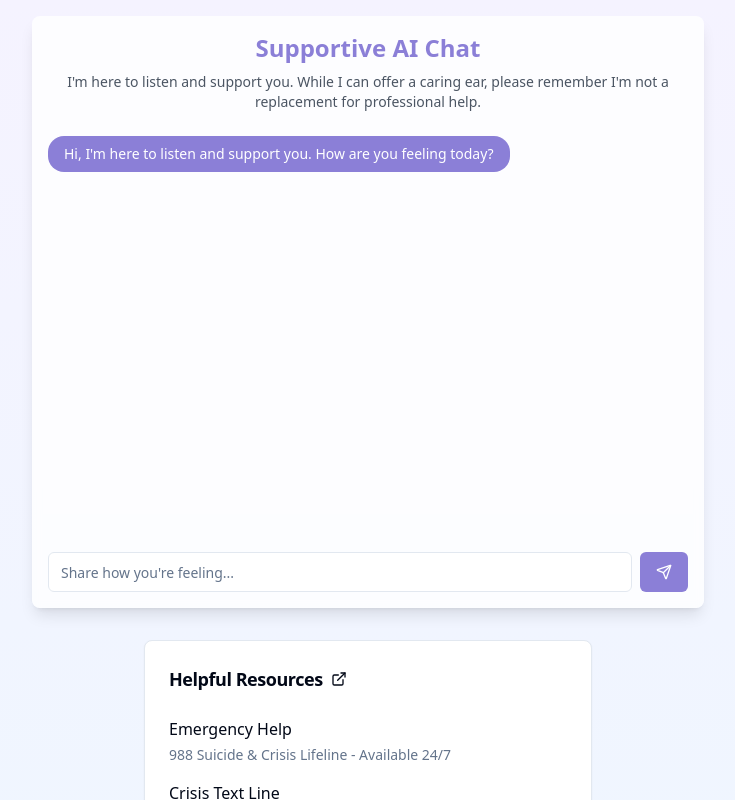
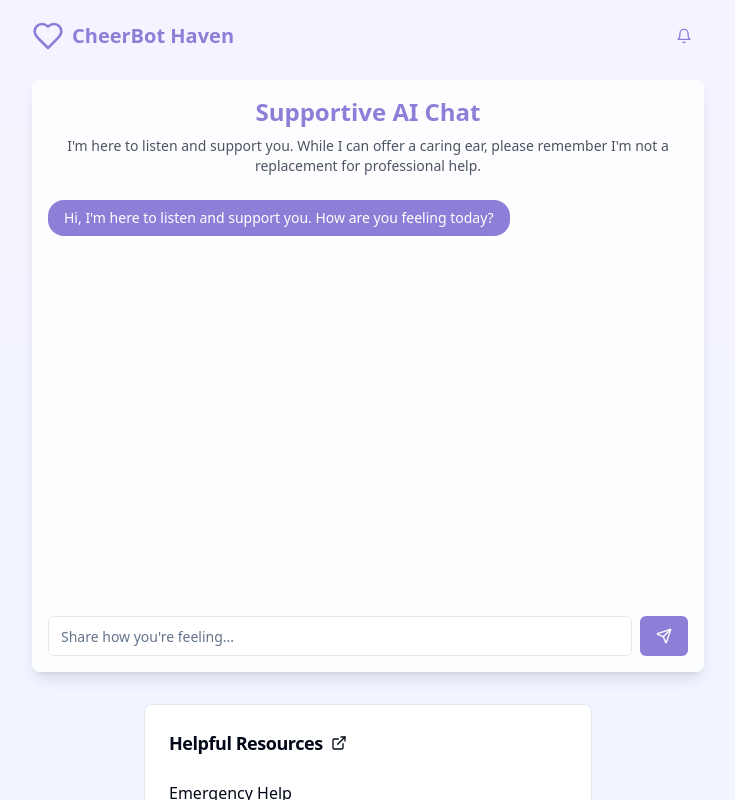
Before and after one commit to himeshbist/cheerbot-haven, a React (Vite) app: page / in a window 1280 px wide. Shown: the top 800 px of the page, without its empty margins (272-1007 px from the left). Built offline with nearby package versions, Linux system fonts and the light colour scheme.

Commit message:
Add logo and notification icons
Implemented a logo in the top left corner and added notification icons in the top right corner of the application layout.
[skip gpt_engineer]

```diff
--- a/src/pages/Index.tsx
+++ b/src/pages/Index.tsx
@@ -3,7 +3,7 @@ import { Button } from "@/components/ui/button";
 import { Input } from "@/components/ui/input";
 import { ChatMessage } from "@/components/ChatMessage";
 import { Resources } from "@/components/Resources";
-import { Send } from "lucide-react";
+import { Send, Heart, Bell } from "lucide-react";
 import { toast } from "sonner";
 
 interface Message {
@@ -41,21 +41,17 @@ const Index = () => {
     e.preventDefault();
     if (!input.trim()) return;
 
-    // Add user message
     const userMessage = { text: input, isBot: false };
     setMessages((prev) => [...prev, userMessage]);
     setInput("");
 
-    // Simulate AI thinking
     await new Promise((resolve) => setTimeout(resolve, 1000));
 
-    // Add bot response
     const randomResponse =
       supportiveResponses[Math.floor(Math.random() * supportiveResponses.length)];
     const botMessage = { text: randomResponse, isBot: true };
     setMessages((prev) => [...prev, botMessage]);
 
-    // Show helpful toast for longer messages
     if (input.length > 50) {
       toast("Remember, I'm here to support you, but please reach out to a mental health professional for personalized help.", {
         duration: 5000,
@@ -63,9 +59,29 @@ const Index = () => {
     }
   };
 
+  const handleNotificationClick = () => {
+    toast("No new notifications", { duration: 3000 });
+  };
+
   return (
     <div className="min-h-screen bg-gradient-to-b from-[#F5F3FF] to-[#EFF6FF] p-4">
       <div className="max-w-2xl mx-auto">
+        {/* Header with Logo and Notification */}
+        <div className="flex justify-between items-center mb-6">
+          <div className="flex items-center gap-2">
+            <Heart className="w-8 h-8 text-primary" />
+            <span className="text-xl font-semibold text-primary">CheerBot Haven</span>
+          </div>
+          <Button
+            variant="ghost"
+            size="icon"
+            onClick={handleNotificationClick}
+            className="hover:bg-primary/10"
+          >
+            <Bell className="w-6 h-6 text-primary" />
+          </Button>
+        </div>
+
         <div className="bg-white/80 backdrop-blur-sm rounded-lg shadow-lg p-4 mb-4">
           <div className="text-center mb-6">
             <h1 className="text-2xl font-semibold text-primary mb-2">Supportive AI Chat</h1>
```
